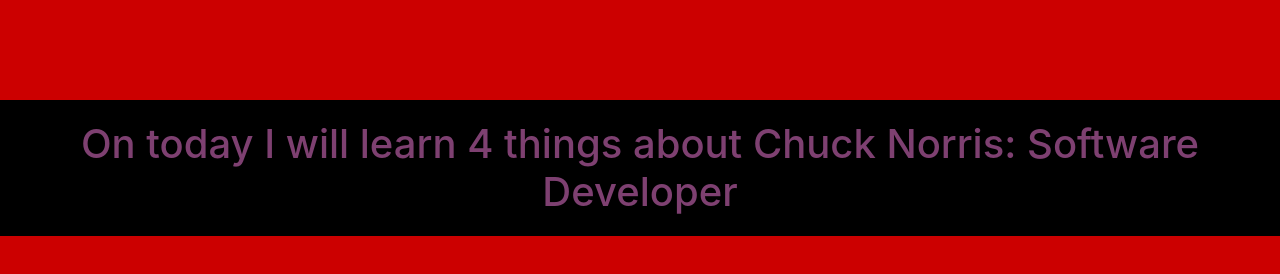
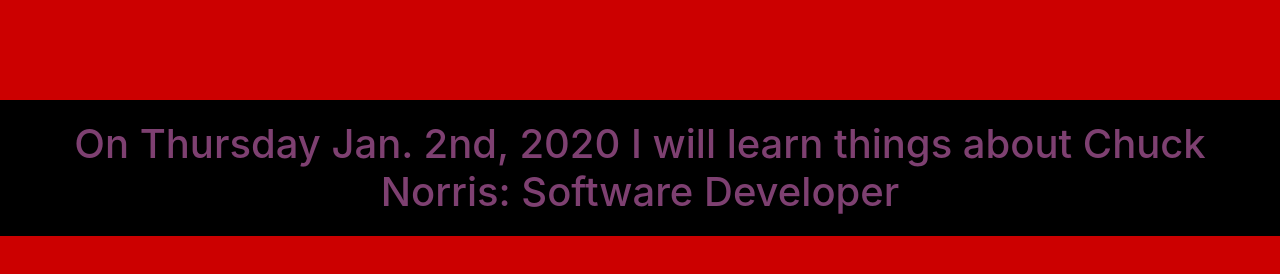
Before and after one commit to ElreyB/chuck-norris-facts, a plain HTML site: page index.html in a window 1280 px wide. Drawn offline with nearby package versions, Linux system fonts and the light colour scheme; no server answers.

Commit message:
add moment.js current date and quotes length

```diff
--- a/index.html
+++ b/index.html
@@ -19,8 +19,8 @@
       class="main d-flex justify-content-center align-items-center flex-column"
     >
       <h1 class="text-center">
-        On <span id="current-date">today</span> I will learn
-        <span id="quote-count">4</span> things about Chuck Norris: Software
+        On <span id="current-date"></span> I will learn
+        <span id="quote-count"></span> things about Chuck Norris: Software
         Developer
       </h1>
       <div
--- a/script.js
+++ b/script.js
@@ -1,4 +1,6 @@
 $(document).ready(function() {
+  var currentDate = moment().format("dddd MMM. Do, YYYY");
+  $("#current-date").text(currentDate);
   var queryURL =
     "https://api.giphy.com/v1/gifs/search?api_key=dc6zaTOxFJmzC&q=chuck%norris";
   $.ajax({
@@ -6,6 +8,7 @@ $(document).ready(function() {
     method: "GET"
   }).then(function(response) {
     var results = response.data;
+    $("#quote-count").text(results.length);
 
     for (var i = 0; i < results.length; i++) {
       var gifUrl = results[i].images.original.url;
```
